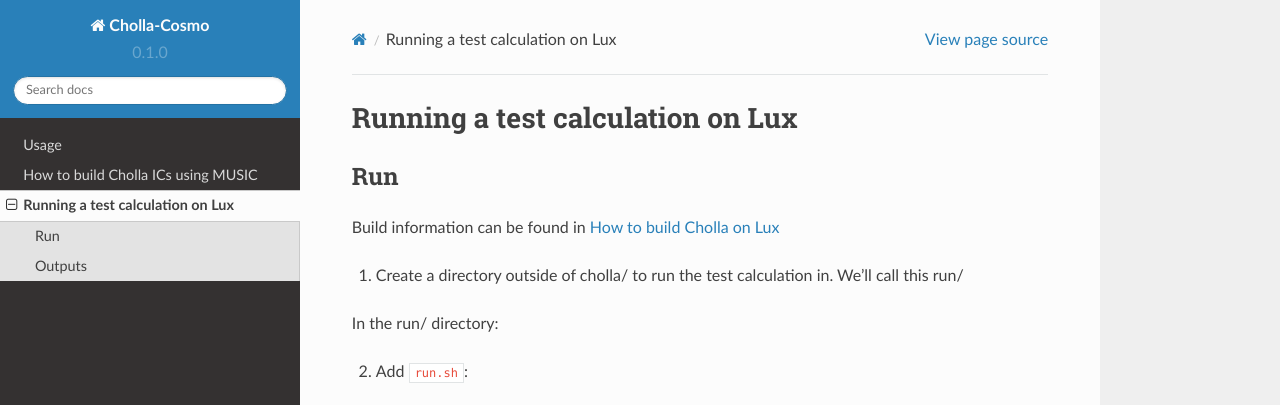
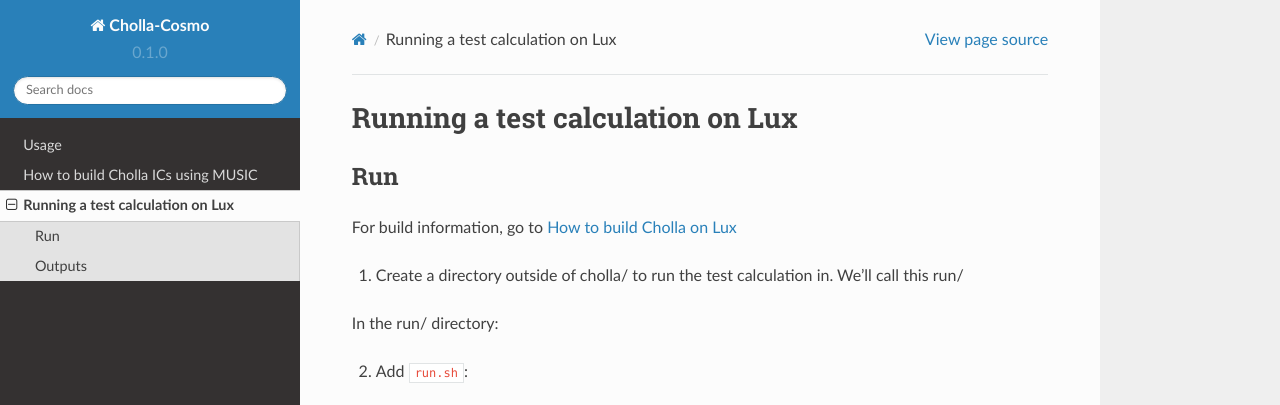
Before and after one commit to evazlimen/cholla-cosmo, a Sphinx documentation site: the page built from docs/source/lux_test_calculation.rst, in a window 1280 px wide and 900 px high, cut to the strip 0-405 px from the top of the window. Built offline with Sphinx 7.4.7 and the Read the Docs theme 2.0.0, drawn with Linux system fonts in a browser that asks for light colours.

Commit message:
Update lux_test_calculation.rst

```diff
--- a/docs/source/lux_test_calculation.rst
+++ b/docs/source/lux_test_calculation.rst
@@ -2,7 +2,7 @@ Running a test calculation on Lux
 =====
 Run
 -----
-Build information can be found in :ref:`build-lux`
+For build information, go to :ref:`build-lux`
 
 1. Create a directory outside of cholla/ to run the test calculation in. We'll call this run/
 
```
